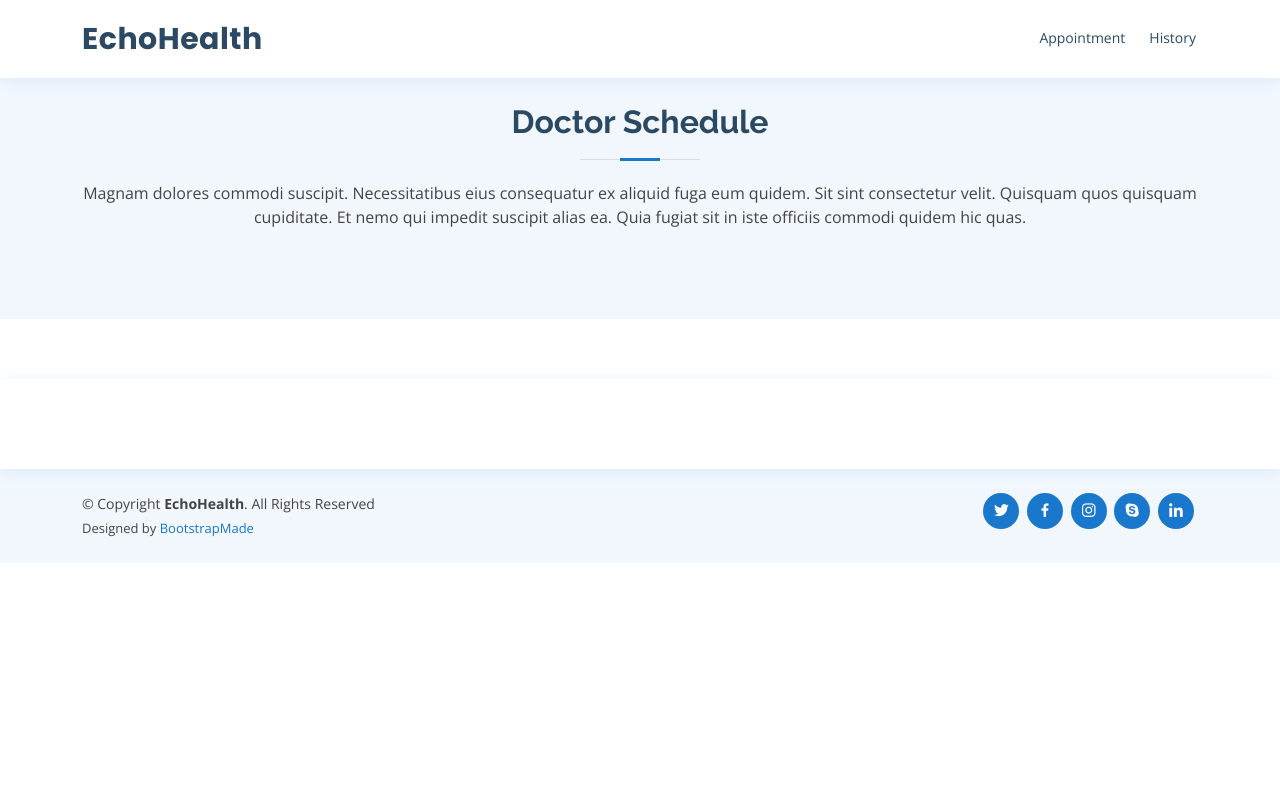
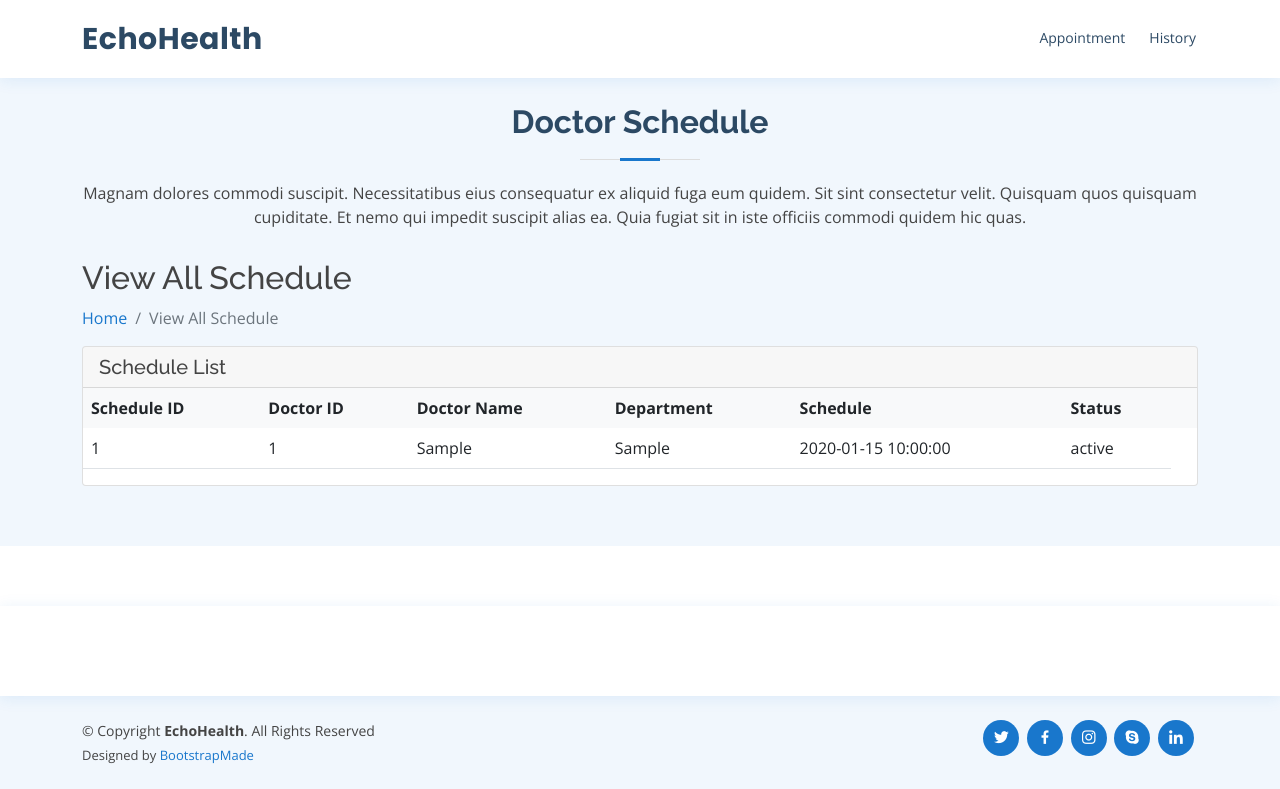
Before and after one commit to limxien20/appointmentSystem, a PHP site: page /main.php in a window 1280 px wide. Shown: the part 41-830 px from the top of the page. Before the commit the page ends 604 px from the top, so only its background shows below. Run offline with PHP 8.4, Linux system fonts and the light colour scheme; the visitor is signed in with stand-in values (Sample User, id 1); tables that the repository leaves empty or names only in its code hold one stand-in row (values such as "Sample post").

Commit message:
view doc sched on patient page

```diff
--- a/patients/main.php
+++ b/patients/main.php
@@ -103,7 +103,88 @@ include_once("session.php");
           <h2>Doctor Schedule</h2>
           <p>Magnam dolores commodi suscipit. Necessitatibus eius consequatur ex aliquid fuga eum quidem. Sit sint consectetur velit. Quisquam quos quisquam cupiditate. Et nemo qui impedit suscipit alias ea. Quia fugiat sit in iste officiis commodi quidem hic quas.</p>
         </div>
+        <div class="row">
+                        <div class="col-xl-12 col-lg-12 col-md-12 col-sm-12 col-12">
+                            <div class="page-header">
+                                <h2 class="pageheader-title">View All Schedule</h2>
+								<div class="page-breadcrumb">
+                                    <nav aria-label="breadcrumb">
+                                        <ol class="breadcrumb">
+                                            <li class="breadcrumb-item"><a href="index.php" class="breadcrumb-link">Home</a></li>
+                                            <li class="breadcrumb-item active" aria-current="page">View All Schedule</li>
+                                        </ol>
+                                    </nav>
+                                </div>
+                            </div>
+                        </div>
+                    </div>
+                    <!-- ============================================================== -->
+                    <!-- ============================================================== -->
+                    <div class="ecommerce-widget">
 
+						<div class="row">
+                            <!-- ============================================================== -->
+                            <!-- ============================================================== -->
+                            <div class="col-xl-12 col-lg-12 col-md-12 col-sm-12 col-12">
+                                <div class="card">
+                                    <h5 class="card-header">Schedule List</h5>
+                                    <div class="card-body p-0">
+                                        <div class="table-responsive">
+                                            <?php
+                                                $session = $_SESSION['doctor'];
+                                                $conn = new mysqli ('localhost', 'root','','health_appointment');
+                                                $query = "SELECT doc_sched.sched_id, doc_sched.doc_id, doctors.docFname, doc_sched.doc_dept, doc_sched.sched_datetime, doc_sched.sched_status
+                                                            FROM doc_sched INNER JOIN doctors ON doc_sched.doc_id = doctors.docID";
+                                                $result = mysqli_query($conn,$query);
+
+                                            ?>
+                                            <table class="table" id="docinfo">
+                                                <thead class="bg-light">
+                                                    <tr class="border-0">
+                                                        <th class="border-0">Schedule ID</th>
+                                                        <th class="border-0">Doctor ID</th>
+                                                        <th class="border-0">Doctor Name</th>
+                                                        <th class="border-0">Department</th>
+                                                        <th class="border-0">Schedule</th>
+                                                        <th class="border-0">Status</th>
+                                                        <th class="border-0"></th>
+                                                    </tr>
+                                                </thead>
+                                                <tbody id="doclist">
+                                                    <?php
+                                                        if(mysqli_num_rows($result) > 0 ){
+                                                            while($row = mysqli_fetch_array($result) ){
+                                                    ?>
+                                                                <tr>
+                                                                    <td><?php echo $row['sched_id']; ?></td>
+                                                                    <td><?php echo $row['doc_id']; ?></td>
+                                                                    <td><?php echo $row['docFname']; ?></td>
+                                                                    <td><?php echo $row['doc_dept']; ?></td>
+                                                                    <td><?php echo $row['sched_datetime']; ?></td>
+                                                                    <td><?php echo $row['sched_status']; ?></td>
+                                                                </tr>
+                                                    <?php
+
+                                                            }
+                                                        }
+                                                        else{
+                                                            echo "<td> No record found </td>";
+                                                        }
+
+                                                    ?>
+
+
+                                                </tbody>
+                                            </table>
+                                        </div>
+                                    </div>
+                                </div>
+                            </div>
+
+                            <!-- ============================================================== -->
+
+                            <!-- ============================================================== -->
+                        </div>
 
 
       </div>
```
